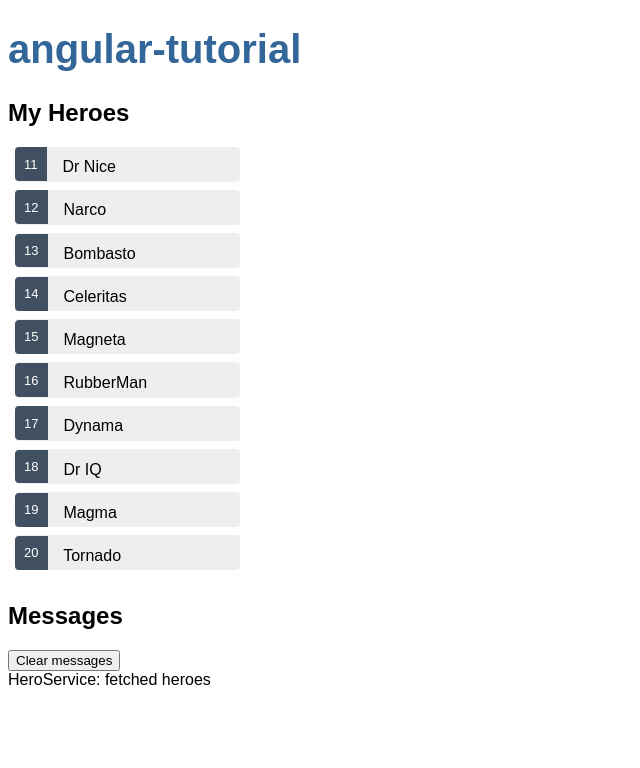
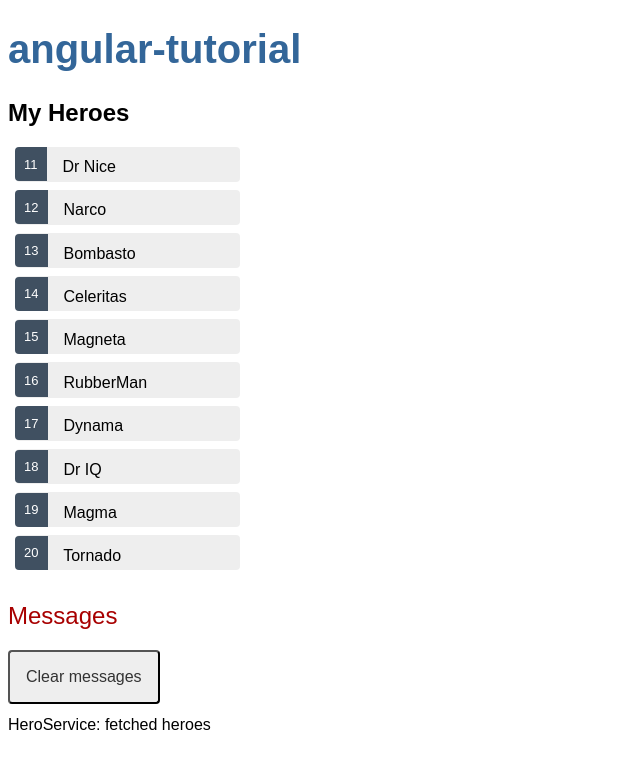
Before and after one commit to KoseiImai/angular-tutorial, an Angular app: page / in a window 1280 px wide. Shown: the top 768 px of the page, without its empty margins (0-640 px from the left). Built offline with nearby package versions, Linux system fonts and the light colour scheme.

Commit message:
表示メッセージの追加

```diff
--- a/src/app/heroes/heroes.component.ts
+++ b/src/app/heroes/heroes.component.ts
@@ -1,6 +1,7 @@
 import { Component, OnInit } from '@angular/core';
 import { Hero } from '../hero';
 import { HeroService } from '../hero.service';
+import { MessageService } from '../message.service';
 
 @Component({
   selector: 'app-heroes',
@@ -9,22 +10,24 @@ import { HeroService } from '../hero.service';
 })
 export class HeroesComponent implements OnInit {
   heroes: Hero[] = [];
+  selectedHero?: Hero;
 
-  constructor(private heroService: HeroService) { }
+  constructor(
+    private heroService: HeroService,
+    private messageService: MessageService
+    ) { }
 
   ngOnInit(): void {
     this.getHeroes();
   }
 
-  selectedHero?: Hero;
+
   onSelect(hero: Hero): void {
     this.selectedHero = hero;
+    this.messageService.clear();
+    this.messageService.add(`HeroesComponent: Selected hero id=${hero.id}`);
   }
 
-  hero: Hero = {
-    id: 1,
-    name: 'Windstorm'
-  };
 
   getHeroes(): void {
     this.heroService.getHeroes().subscribe(heroes => this.heroes = heroes);
--- a/src/app/messages/messages.component.css
+++ b/src/app/messages/messages.component.css
@@ -0,0 +1,19 @@
+/* MessagesComponent's private CSS styles */
+h2 {
+  color: #A80000;
+  font-family: Arial, Helvetica, sans-serif;
+  font-weight: lighter;
+}
+
+.clear {
+  color: #333;
+  background-color: #eee;
+  margin-bottom: 12px;
+  padding: 1rem;
+  border-radius: 4px;
+  font-size: 1rem;
+}
+.clear:hover {
+  color: white;
+  background-color: #42545C;
+}
```
